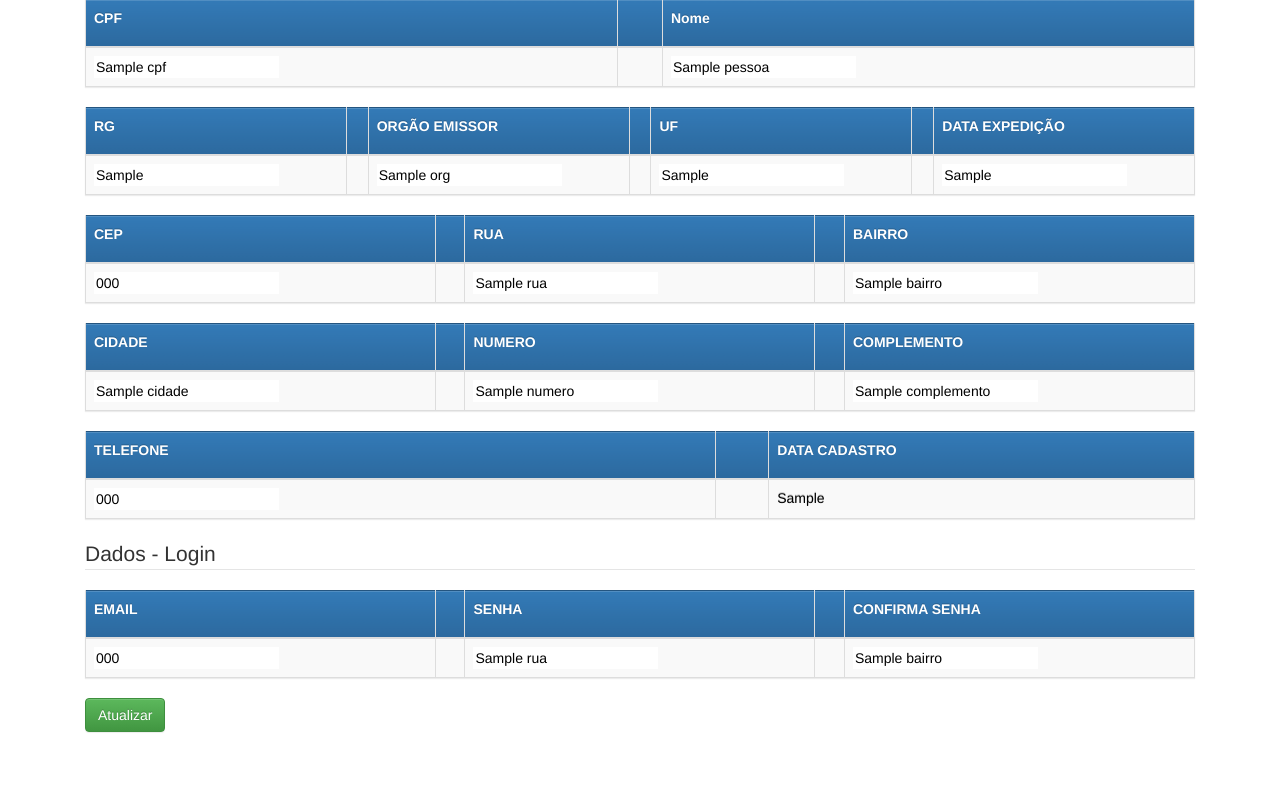
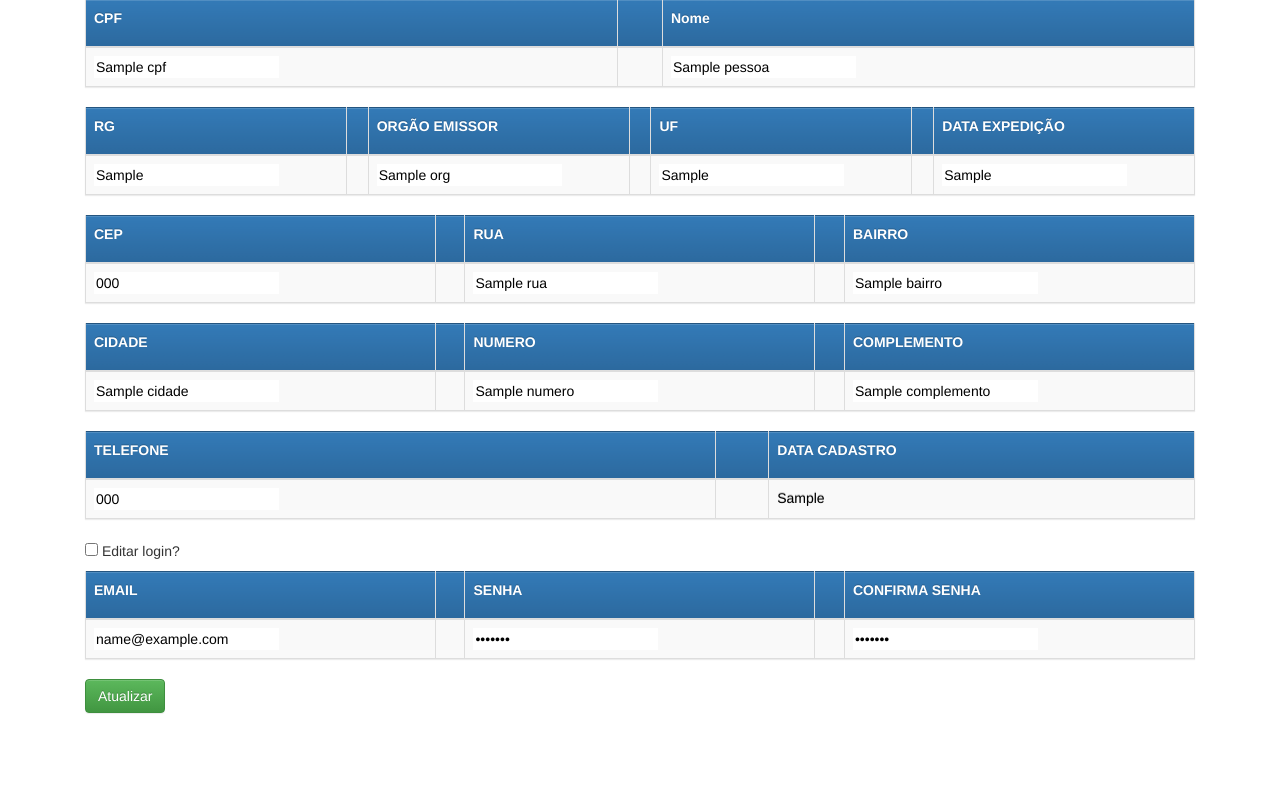
Before and after one commit to fabiosantosfb/projrto-faculdade-php, a PHP site: template app/view/view-pf-pages.php in a window 1280 px wide. Shown: the part 206-998 px from the top of the page. After the commit the page ends 920 px from the top, so only its background shows below. Run offline with PHP 8.4, Linux system fonts and the light colour scheme; the template is opened without the code that fills it: most values are stand-ins (such as "Sample title", 1, 10 or a date in 2020); some libraries are stand-ins or nearby versions.

Commit message:
campo para usuario atualizar seus dados

```diff
--- a/app/controller/PagesController.php
+++ b/app/controller/PagesController.php
@@ -88,6 +88,7 @@ class PagesController {
     $pessoa = $pessoaFisica->selectionPessoaFisica($_SESSION['id']);
     $endereco = $pessoaFisica->seachAddress($_SESSION['id']);
     $telefone = $pessoaFisica->seachTelefone($_SESSION['id']);
+    $usuario = $pessoaFisica->dadosUser($_SESSION['id']);
 
     require_once ('app/view/view-pf-pages.php');
   }
--- a/app/view/view-pf-pages.php
+++ b/app/view/view-pf-pages.php
@@ -144,7 +144,11 @@
   </tbody>
 </table>
 <table class="table table-striped table-bordered btn-primary">
-<legend>Dados - Login</legend>
+  <ledend>
+
+    <input type="checkbox" name="telemarketing"> Editar login?
+
+</legend>
 <thead>
   <tr>
     <th>
@@ -162,11 +166,11 @@
 </thead>
 <tbody>
     <tr style="color:#000">
-        <td><input id="demo" onclick="myFunction('<?=$pessoa['usuario_id_usuario'] ?>')"; value="<?=$endereco['cep'] ?>" style="border:0;"></td>
+        <td><input id="demo" onclick="myFunction('<?=$usuario['id_usuario'] ?>')"; value="<?=$usuario['email'] ?>" style="border:0;"></td>
         <td></td>
-        <td><input id="demo" onclick="myFunction('<?=$pessoa['usuario_id_usuario'] ?>')"; value="<?=$endereco['rua'] ?>" style="border:0;"></td>
+        <td><input id="demo" type="password" onclick="myFunction('<?=$pessoa['usuario_id_usuario'] ?>')"; value="*******" style="border:0;"></td>
         <td></td>
-        <td><input id="demo" onclick="myFunction('<?=$pessoa['usuario_id_usuario'] ?>')"; value="<?=$endereco['bairro'] ?>" style="border:0;"></td>
+        <td><input id="demo" type="password" onclick="myFunction('<?=$pessoa['usuario_id_usuario'] ?>')"; value="*******" style="border:0;"></td>
     </tr>
   </tbody>
 </table>
```
Also changed, not shown: app/dao/DaoSelecionarUsuario.class.php (+20 -1 lines).
